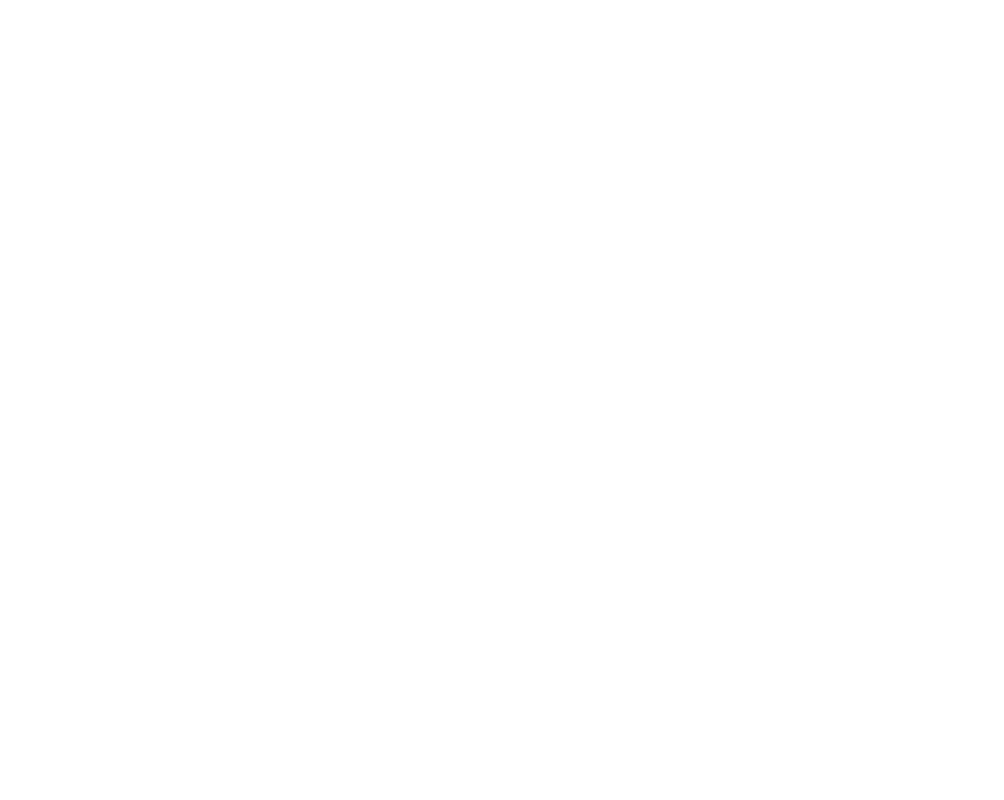
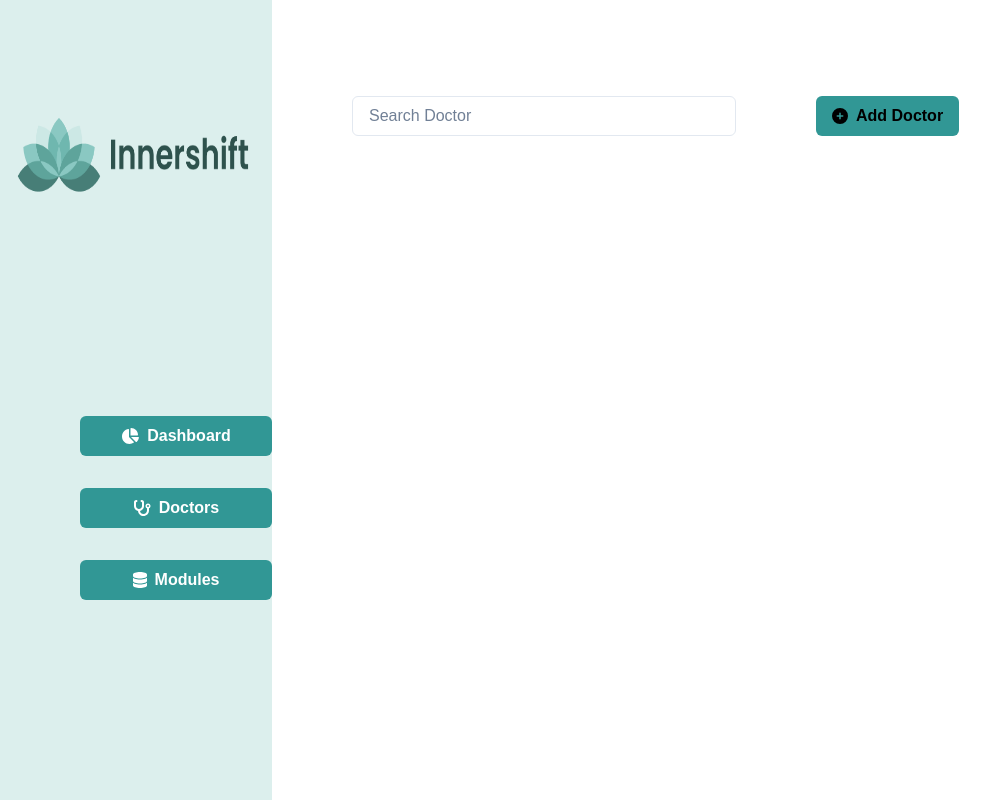
Before and after one commit to RachnaKedigehalli/Innershift, a React (Create React App) app in the folder frontend_web/: page /doctor in a window 1280 px wide. Before the commit this address had no page. Shown: the top 800 px of the page, without its empty margins (0-1004 px from the left). Built offline with nearby package versions, Linux system fonts and the light colour scheme.

Commit message:
Admin Doctor Screen

```diff
--- a/frontend_web/src/App.js
+++ b/frontend_web/src/App.js
@@ -8,6 +8,7 @@
 import Home from './Pages/Home';
 import Dashboard from './Pages/Dashboard';
 import Auth from './Pages/Authentication';
+import Doctor from './Pages/Doctor';
 
 function App() {
   return (
@@ -16,6 +17,7 @@
         <Route path="/" element={<Home />} />
         <Route path="/home" element={<Dashboard/>} />
         <Route path="/auth" element={<Auth />} />
+        <Route path="/doctor" element={<Doctor />} />
       </Routes>
     </BrowserRouter>
   );
--- a/frontend_web/src/Pages/Dashboard.js
+++ b/frontend_web/src/Pages/Dashboard.js
@@ -7,13 +7,24 @@
 import { faChartPie,faDatabase,faStethoscope } from '@fortawesome/free-solid-svg-icons'
 import { useLocation } from 'react-router-dom';
 import { useEffect } from 'react';
+import {useNavigate} from 'react-router-dom'
 
 function Dashboard(){
     const location = useLocation();
+    const navigate = useNavigate();
 
-    useEffect(()=>{
-        console.log(location.state.response)
-    },[])
+    const onClickDoctors = ()=>{
+        navigate('/doctor',{
+            state:location.state.response
+        })
+    }
+
+    const onClickDashboard = ()=>{
+        navigate('/home',{
+            state:location.state.response
+        })
+    }
+
     return(
         <div>
             <Grid
@@ -27,15 +38,15 @@
                         <Image src={logo} h='9em' />
                     </Center>
 
-                    <Button ml = '5em' w = '12em' colorScheme='teal' variant='solid'>
+                    <Button onClick={onClickDashboard} ml = '5em' w = '12em' colorScheme='teal' variant='solid'>
                         <FontAwesomeIcon icon={faChartPie} style={{marginRight:"0.5em"}}/>  Dashboard
                     </Button>
 
-                    <Button ml = '5em' mt = '2em' w = '12em' colorScheme='teal' variant='solid'>
+                    <Button onClick={onClickDoctors} ml = '5em' mt = '2em' w = '12em' colorScheme='teal' variant='solid'>
                         <FontAwesomeIcon icon={faStethoscope} style={{marginRight:"0.5em"}}/>  Doctors
                     </Button>
 
-                    <Button ml = '5em' mt = '2em' w = '12em' colorScheme='teal' variant='solid'>
+                    <Button ml = '5em' mt ='2em' w = '12em' colorScheme='teal' variant='solid'>
                         <FontAwesomeIcon icon={faDatabase} style={{marginRight:"0.5em"}}/>  Modules
                     </Button>
 
--- /dev/null
+++ b/frontend_web/src/Pages/Doctor.js
@@ -0,0 +1,72 @@
+import { Grid, GridItem ,Heading,Image, Button,Center,Input} from '@chakra-ui/react'
+import Navbar from '../Components/Navbar';
+import {DESKTOP_BG_LIGHT,DESKTOP_BG_MEDIUM,DARK_OLIVE, LIGHT_GREEN, DARK_GREEN} from "../Constants"
+import logo from "../Assets/Logo/Logo_name.png"
+
+import { FontAwesomeIcon } from '@fortawesome/react-fontawesome'
+import { faChartPie,faDatabase,faStethoscope,faCirclePlus } from '@fortawesome/free-solid-svg-icons'
+import { useLocation } from 'react-router-dom';
+import { useEffect } from 'react';
+
+function Doctor(){
+    // const location = useLocation();
+
+    // useEffect(()=>{
+    //     console.log(location.state.response)
+    // },[])
+    return(
+        <div>
+            <Grid
+                h='60em'
+                templateRows='repeat(20, 1fr)'
+                templateColumns='repeat(5, 1fr)'
+                >
+
+                <GridItem rowSpan={20} colSpan={1} bg={DESKTOP_BG_MEDIUM}>
+                    <Center mt = '5em' mb = '12em'>
+                        <Image src={logo} h='9em' />
+                    </Center>
+
+                    <Button ml = '5em' w = '12em' colorScheme='teal' variant='solid'>
+                        <FontAwesomeIcon icon={faChartPie} style={{marginRight:"0.5em"}}/>  Dashboard
+                    </Button>
+
+                    <Button ml = '5em' mt = '2em' w = '12em' colorScheme='teal' variant='solid'>
+                        <FontAwesomeIcon icon={faStethoscope} style={{marginRight:"0.5em"}}/>  Doctors
+                    </Button>
+
+                    <Button ml = '5em' mt = '2em' w = '12em' colorScheme='teal' variant='solid'>
+                        <FontAwesomeIcon icon={faDatabase} style={{marginRight:"0.5em"}}/>  Modules
+                    </Button>
+
+                </GridItem>
+
+
+                <GridItem ml = '5em' mt = '6em' rowSpan={20} colSpan={4}>
+                   <Grid h='15em' templateRows='repeat(20,1fr)' templateColumns='repeat(4,1fr)'>
+                        {/* Search Bar */}
+
+                        <GridItem rowSpan={2} colSpan={4}>
+                            <Grid templateRows='repeat(2,1fr)' templateColumns='repeat(4,1fr)'>
+                                <GridItem colSpan={2} rowSpan={2} mr='5em'>
+                                    <Input placeholder='Search Doctor'/>
+                                </GridItem>
+
+                                <GridItem rowSpan={2} colSpan={1}  >
+                                    <Button  colorScheme='teal' size='md' style={{color:"black"}}>
+                                    <FontAwesomeIcon icon={faCirclePlus} style={{marginRight:"0.5em"}}/> Add Doctor
+                                    </Button>
+                                </GridItem>
+
+
+                            </Grid>
+                        </GridItem>
+
+                   </Grid>
+                </GridItem>
+            </Grid>
+        </div>
+    );
+}
+
+export default Doctor;
```
